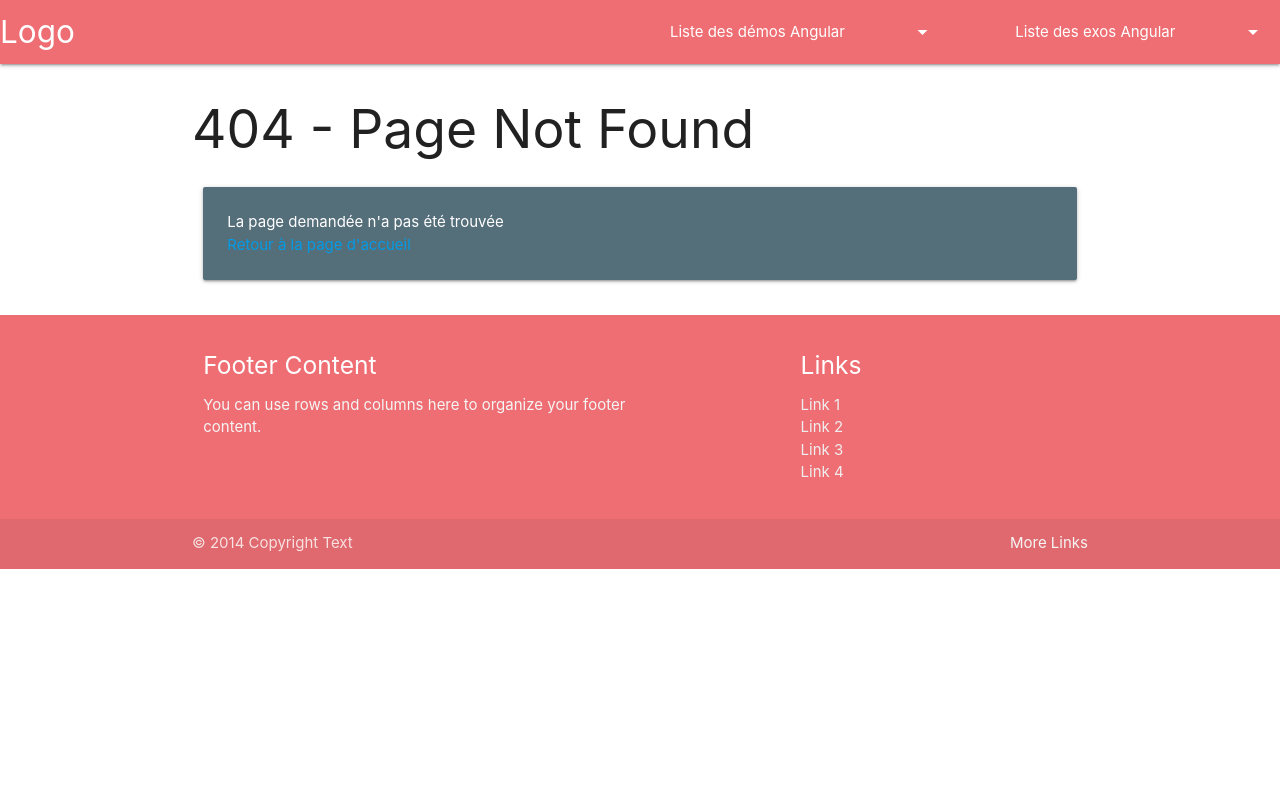
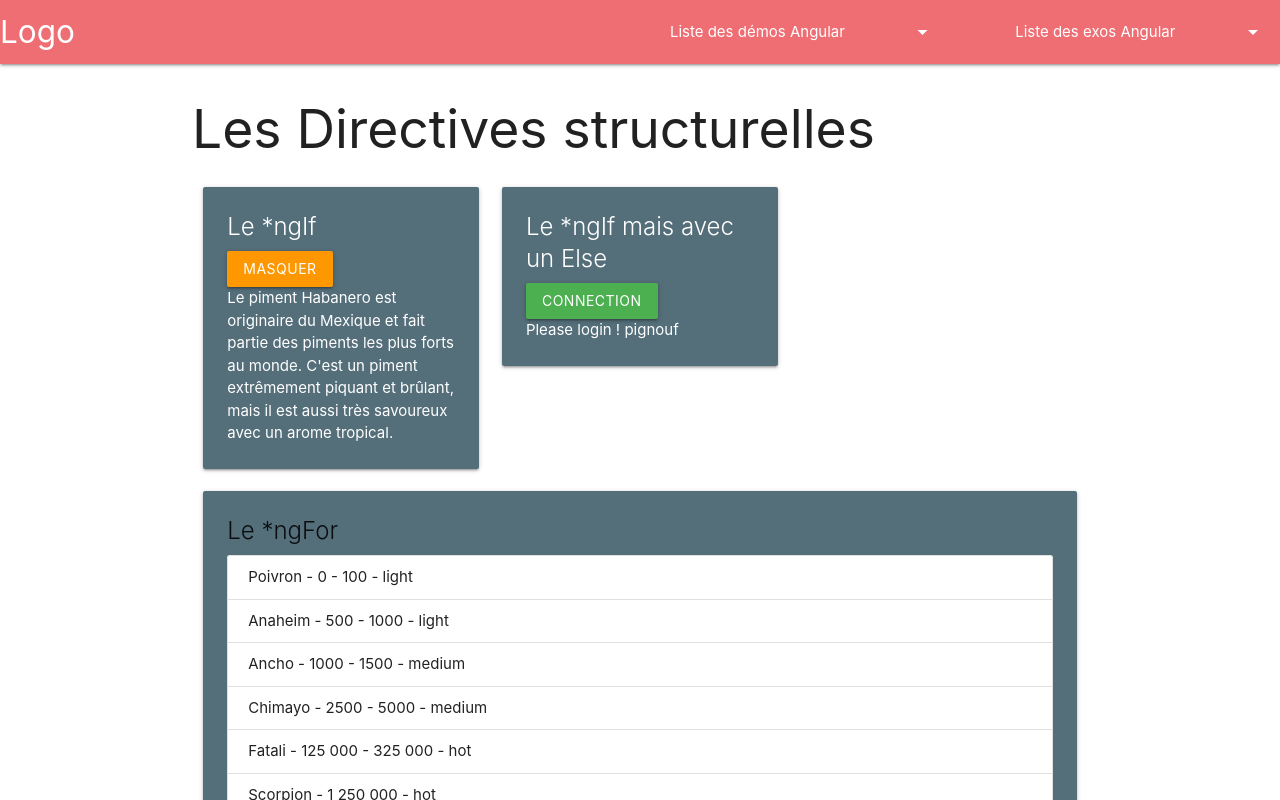
Before and after one commit to evengyl/Technofutur_dotnet_cyber_2_angular, an Angular app: page /directiveStruct3 in a window 1280 px wide. Shown: the top 800 px of the page. Built offline with nearby package versions, Linux system fonts and the light colour scheme.

Commit message:
add ngIf et ngFor

```diff
--- a/src/app/app-routing.module.ts
+++ b/src/app/app-routing.module.ts
@@ -6,6 +6,7 @@ import { Exos01Component } from './components/exos/exos01/exos01.component';
 import { FourOfourComponent } from './components/demos/four-ofour/four-ofour.component';
 import { Pipes2Component } from './components/demos/pipes2/pipes2.component';
 import { Exos05Component } from './components/exos/exos05/exos05.component';
+import { DirectivesStruct3Component } from './components/demos/directives-struct3/directives-struct3.component';
 
 const routes: Routes = [
   { path : "", component : HomeComponent},
@@ -13,6 +14,7 @@ const routes: Routes = [
   { path : "exos01", component : Exos01Component},
   { path : "pipes2", component : Pipes2Component},
   { path : "exos05", component : Exos05Component},
+  { path : "directiveStruct3", component : DirectivesStruct3Component},
 
 
 
--- a/src/app/app.module.ts
+++ b/src/app/app.module.ts
@@ -18,7 +18,8 @@ import localFr from "@angular/common/locales/fr-BE";
 import { CustomPipePowPipe } from './components/demos/pipes2/custom-pipe-pow.pipe';
 import { Exos05Component } from './components/exos/exos05/exos05.component';
 import { BtcConverterPipe } from './components/exos/exos05/btc-converter.pipe';
-import { JhmsConverterPipe } from './components/exos/exos05/jhms-converter.pipe'
+import { JhmsConverterPipe } from './components/exos/exos05/jhms-converter.pipe';
+import { DirectivesStruct3Component } from './components/demos/directives-struct3/directives-struct3.component'
 
 registerLocaleData(localFr)
 
@@ -36,7 +37,8 @@ registerLocaleData(localFr)
     CustomPipePowPipe,
     Exos05Component,
     BtcConverterPipe,
-    JhmsConverterPipe
+    JhmsConverterPipe,
+    DirectivesStruct3Component
   ],
   imports: [
     BrowserModule,
--- /dev/null
+++ b/src/app/components/demos/directives-struct3/directives-struct3.component.html
@@ -0,0 +1,55 @@
+<h2>Les Directives structurelles</h2>
+
+<div class="row">
+    <div class="col s4">
+        <div class="card blue-grey darken-1">
+            <div class="card-content white-text">
+                <span class="card-title">Le *ngIf</span>
+                <button class="green btn" *ngIf="!open" (click)="openCloseDesc()">Afficher la description du piment Habanero</button>
+                <button class="orange btn" *ngIf="open" (click)="openCloseDesc()">Masquer</button>
+
+                <p *ngIf="open" >Le piment Habanero est originaire du Mexique et fait partie
+                    des piments les plus forts au monde. C'est un piment extrêmement piquant et brûlant,
+                    mais il est aussi très savoureux avec un arome tropical.</p>
+            </div>
+        </div>
+    </div>
+    <div class="col s4">
+        <div class="card blue-grey darken-1">
+            <div class="card-content white-text">
+                <span class="card-title">Le *ngIf mais avec un Else</span>
+
+                <button class="green btn" (click)="connect()">Connection</button>
+
+                <p *ngIf="isConnect; else notLogged">
+                    welcome back ! pignouf
+                </p>
+
+                <ng-template #notLogged>
+                    <p>Please login ! pignouf</p>
+                </ng-template>
+
+            </div>
+        </div>
+    </div>
+    <div class="col s12">
+        <div class="card blue-grey darken-1">
+            <div class="card-content">
+                <span class="card-title">Le *ngFor</span>
+                <ul class="collection">
+                    <li class="collection-item" *ngFor="let piment of listPiments">
+                        {{ piment.name }} - {{ piment.scoville }} - {{ piment.categ}}
+                    </li>
+                    <!--
+                        <ul>
+                        forOf(piment of listPiments)
+                        {
+                            <li>{{ piment.name }} - {{ piment.scoville }} - {{ piment.categ}}</li>
+                        }
+                        </ul>
+                    -->
+                </ul>
+            </div>
+        </div>
+    </div>
+</div>
--- /dev/null
+++ b/src/app/components/demos/directives-struct3/directives-struct3.component.ts
@@ -0,0 +1,31 @@
+import { Component } from '@angular/core';
+
+@Component({
+  selector: 'app-directives-struct3',
+  templateUrl: './directives-struct3.component.html',
+  styleUrls: ['./directives-struct3.component.css']
+})
+export class DirectivesStruct3Component {
+
+  public open : boolean = true
+  public isConnect : boolean = false
+
+  public listPiments : any[] = [
+    { id : 1, name : "Poivron", scoville : "0 - 100", categ : "light" },
+    { id : 2, name : "Anaheim", scoville : "500 - 1000", categ : "light" },
+    { id : 3, name : "Ancho", scoville : "1000 - 1500", categ : "medium" },
+    { id : 4, name : "Chimayo", scoville : "2500 - 5000", categ : "medium" },
+    { id : 5, name : "Fatali", scoville : "125 000 - 325 000", categ : "hot" },
+    { id : 6, name : "Scorpion", scoville : "1 250 000", categ : "hot" },
+    { id : 7, name : "Regret", scoville : "9 000 000", categ : "extreme" },
+    { id : 8, name : "capsaïcine pur", scoville : "10 000 000 - 14 000 000", categ : "elemental" },
+  ]
+
+  openCloseDesc(){
+    this.open = !this.open
+  }
+
+  connect(){
+    this.isConnect = !this.isConnect
+  }
+}
--- a/src/app/shared/compos/navbar/navbar.component.html
+++ b/src/app/shared/compos/navbar/navbar.component.html
@@ -6,6 +6,8 @@
     <li><a routerLink="bindings1">1 : Les différents Bindings</a></li>
     <li class="divider"></li>
     <li><a routerLink="pipes2">2 : Les Pipes et Pipes Customs</a></li>
+    <li class="divider"></li>
+    <li><a routerLink="directiveStruct3">3 : Les Directives Structurelle</a></li>
 </ul>
 
 
```
Also changed, not shown: src/app/components/demos/directives-struct3/directives-struct3.component.css (added).
